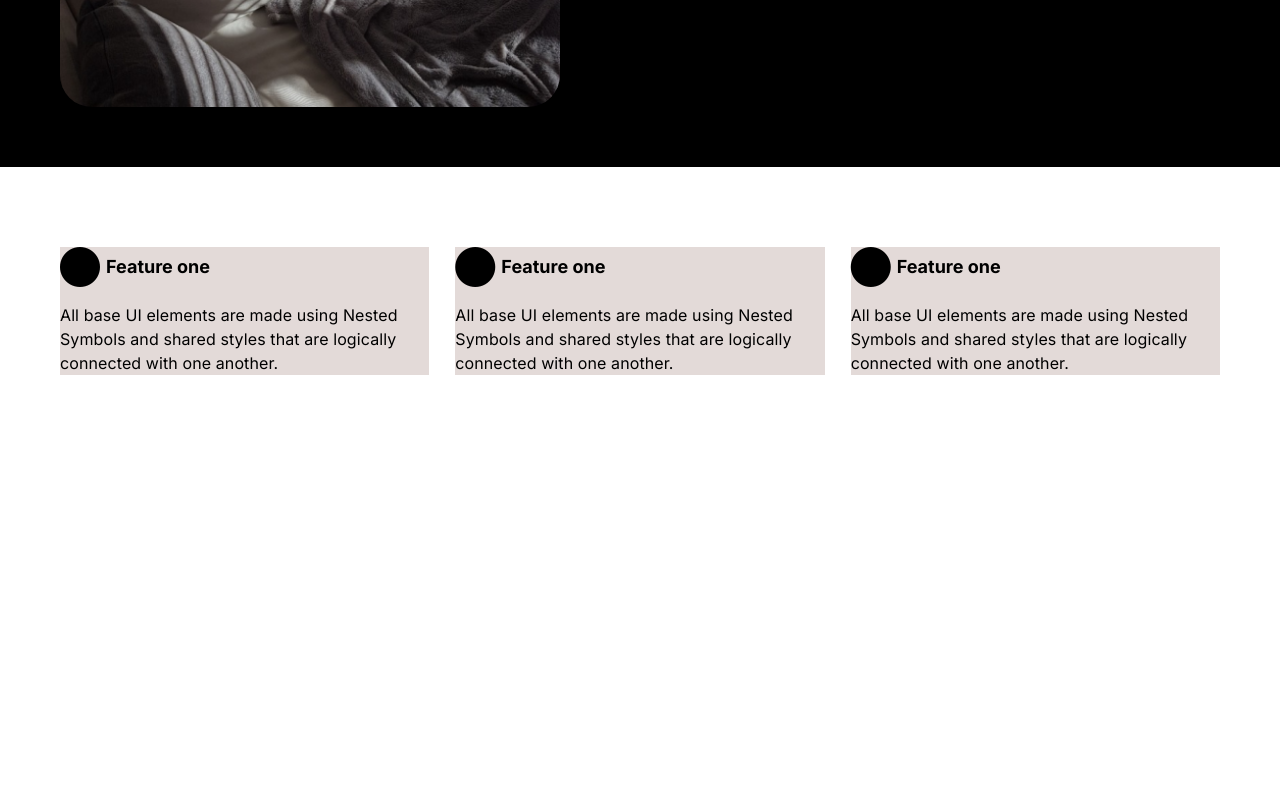
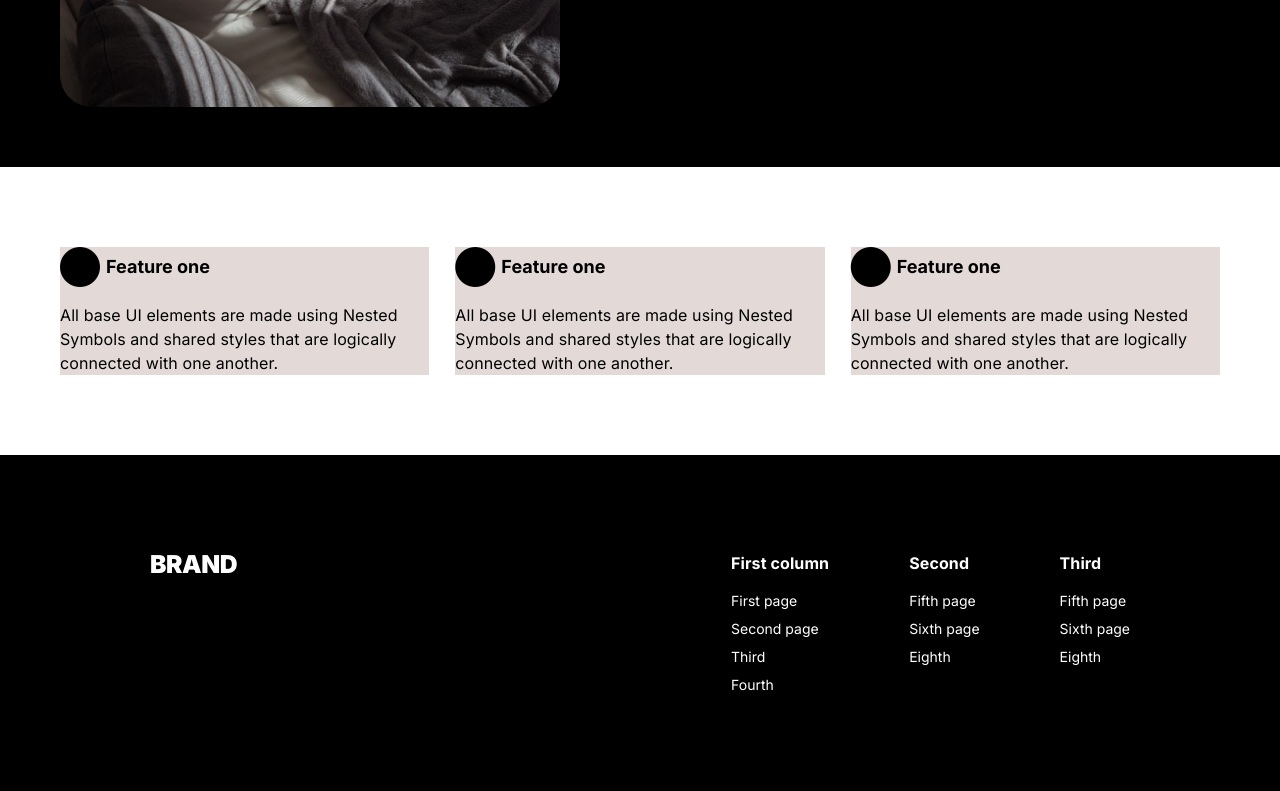
Before and after one commit to IrakliMen/homework10, a plain HTML site: page index.html in a window 1280 px wide. Shown: the part 969-1760 px from the top of the page. Before the commit the page ends 1424 px from the top, so only its background shows below. Drawn offline with Linux system fonts and the light colour scheme.

Commit message:
add footer for all resolutions

```diff
--- a/css/laptop.css
+++ b/css/laptop.css
@@ -46,3 +46,9 @@
         padding-inline: 32px;
     }
 }
+/* footer */
+@media (max-width: 1025px) {
+    footer {
+        padding: 40px 32px;
+    }
+}
--- a/css/mobile.css
+++ b/css/mobile.css
@@ -29,3 +29,9 @@
         line-height: 22px;
     }
 }
+/* footer */
+@media (max-width: 376px) {
+    footer {
+        align-items: center;
+    }
+}
--- a/css/styles.css
+++ b/css/styles.css
@@ -172,3 +172,47 @@ h2, .cover_button {
 .card_title, .card_text {
     font-family: "Inter", sans-serif;
 }
+/* footer */
+footer {
+    padding: 96px 150px;
+    justify-content: space-between;
+    align-items: top;
+    background-color: #000000;
+}
+footer, .footer_nav {
+    display: flex;
+}
+.footer_nav {
+    column-gap: 80px;
+}
+.footer_title {
+    font-size: 24.65px;
+    font-weight: 900;
+    line-height: 26.41px;
+    letter-spacing: -0.44023728370666504px;
+}
+h5 {
+    font-size: 16px;
+    font-weight: 700;
+    line-height: 24px;
+    letter-spacing: 0.10000000149011612px;
+    text-align: left;
+}
+.footer_title, h5, .footer_a {
+    font-family: "Inter", sans-serif;
+    color: #FFFFFF;
+}
+.footer_a {
+    font-size: 14px;
+    font-weight: 400;
+    line-height: 20px;
+}
+h5 {
+    margin-bottom: 16px;
+}
+.footer_li {
+    margin-bottom: 8px;
+}
+.last_li {
+    margin-bottom: 0;
+}
--- a/css/tablet.css
+++ b/css/tablet.css
@@ -63,3 +63,11 @@
         text-align: center;
     }
 }
+/* footer */
+@media (max-width: 745px) {
+    footer {
+        padding: 32px 24px;
+        flex-direction: column;
+        row-gap: 32px;
+    }
+}
--- a/index.html
+++ b/index.html
@@ -87,6 +87,58 @@
                 <p class="card_text">All base UI elements are made using Nested Symbols and shared styles that are logically connected with one another.</p>
             </div>
         </section>
+        <!-- footer -->
+        <footer>
+            <h4>
+                <a href="" class="footer_title">BRAND</a></h4>
+            <div class="footer_nav">
+                <div class="nav_container">
+                    <h5>First column</h5>
+                    <ul>
+                        <li  class="footer_li">
+                            <a href="" class="footer_a">First page</a>
+                        </li>
+                        <li  class="footer_li">
+                            <a href="" class="footer_a">Second page</a>
+                        </li>
+                        <li class="footer_li">
+                            <a href="" class="footer_a">Third</a>
+                        </li>
+                        <li  class="footer_li last_li">
+                            <a href="" class="footer_a">Fourth</a>
+                        </li>
+                    </ul>
+                </div>
+                <div class="nav_container">
+                    <h5>Second</h5>
+                    <ul>
+                        <li class="footer_li">
+                            <a href="" class="footer_a">Fifth page</a>
+                        </li>
+                        <li class="footer_li">
+                            <a href="" class="footer_a">Sixth page</a>
+                        </li>
+                        <li class="footer_li last_li">
+                            <a href="" class="footer_a">Eighth</a>
+                        </li>
+                    </ul>
+                </div>
+                <div class="nav_container">
+                    <h5>Third</h5>
+                    <ul>
+                        <li class="footer_li">
+                            <a href="" class="footer_a">Fifth page</a>
+                        </li>
+                        <li class="footer_li">
+                            <a href="" class="footer_a">Sixth page</a>
+                        </li>
+                        <li class="footer_li last_li">
+                            <a href="" class="footer_a">Eighth</a>
+                        </li>
+                    </ul>
+                </div>
+            </div>
+        </footer>
     </section>
 
 </body>
```
